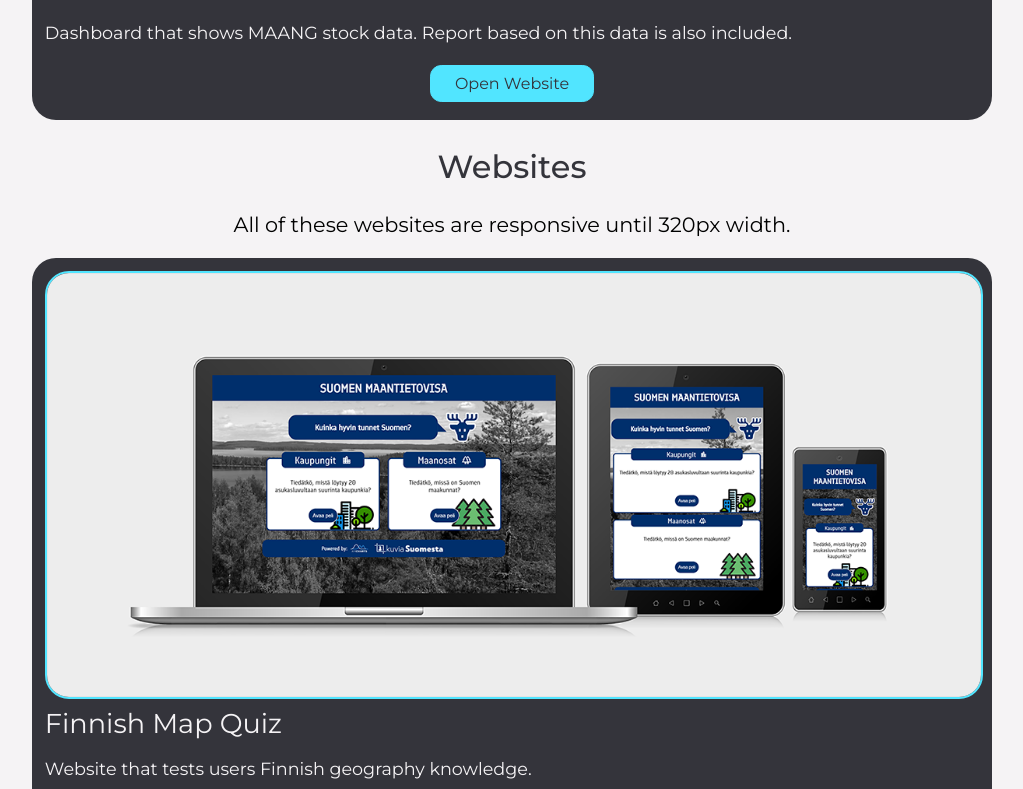
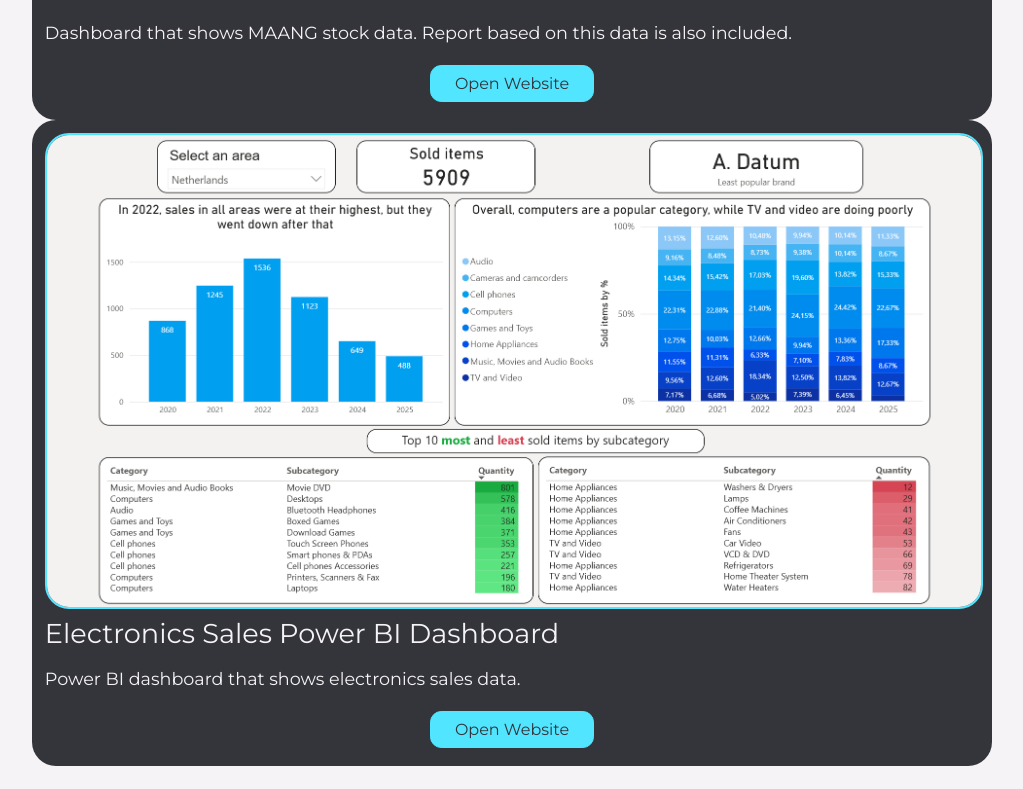
Before and after one commit to ojela028xamk/jere-lansipii-portfolio, a Next.js app: page / in a window 1280 px wide. Shown: the part 2331-3120 px from the top of the page, without its empty margins (128-1151 px from the left). Built offline with nearby package versions, Linux system fonts and the light colour scheme; no server answers.

Commit message:
power bi project card

```diff
--- /dev/null
+++ b/app/powerbi_project/powerbi.module.scss
@@ -0,0 +1,4 @@
+.powerbi {
+  padding: 2em;
+  text-align: center;
+}
--- a/app/website/projects.tsx
+++ b/app/website/projects.tsx
@@ -51,8 +51,8 @@ const Projects = (): JSX.Element => {
             className={css.project_image}
             src={"/excel_dashboard.PNG"}
             alt={"Project image"}
-            width={4096}
-            height={1861}
+            width={1799}
+            height={649}
             quality={50}
           />
           <span className={css.project_name}>
@@ -62,6 +62,25 @@ const Projects = (): JSX.Element => {
             {t("projects.project_data1.description")}
           </p>
           <Link className={css.button_project} href={"/dashboard_project"}>
+            {t("projects.link_button")}
+          </Link>
+        </div>
+        <div className={css.project_card}>
+          <Image
+            className={css.project_image}
+            src={"/powerbi_dashboard.PNG"}
+            alt={"Project image"}
+            width={1919}
+            height={970}
+            quality={50}
+          />
+          <span className={css.project_name}>
+            {t("projects.project_data2.name")}
+          </span>
+          <p className={css.project_description}>
+            {t("projects.project_data2.description")}
+          </p>
+          <Link className={css.button_project} href={"/powerbi_project"}>
             {t("projects.link_button")}
           </Link>
         </div>
--- a/messages/en.json
+++ b/messages/en.json
@@ -30,6 +30,10 @@
         "name": "MAANG Stock Dashboard",
         "description": "Dashboard that shows MAANG stock data. Report based on this data is also included."
       },
+      "project_data2": {
+        "name": "Electronics Sales Power BI Dashboard",
+        "description": "Power BI dashboard that shows electronics sales data."
+      },
       "project1": {
         "name": "Finnish Map Quiz",
         "description": "Website that tests users Finnish geography knowledge."
--- a/messages/fi.json
+++ b/messages/fi.json
@@ -30,6 +30,10 @@
         "name": "MAANG osakkeiden visuaalinen raportti",
         "description": "Visuaalinen raportti, joka näyttää MAANG osakkeiden dataa. Projekti sisältää myös dataan pohjautuvan kirjallisen raportin."
       },
+      "project_data2": {
+        "name": "Elektroniikkamyynnin Power BI visuaalinen raportti",
+        "description": "Power BI visuaalinen raportti, joka näyttää elektroniikkamyynnin dataa."
+      },
       "project1": {
         "name": "Suomen maantietovisa",
         "description": "Sivusto, joka testaa käyttäjän Suomen maantietoa."
```
Also changed, not shown: app/powerbi_project/page.tsx (added, +18 -0 lines), public/powerbi_dashboard.PNG (added).
